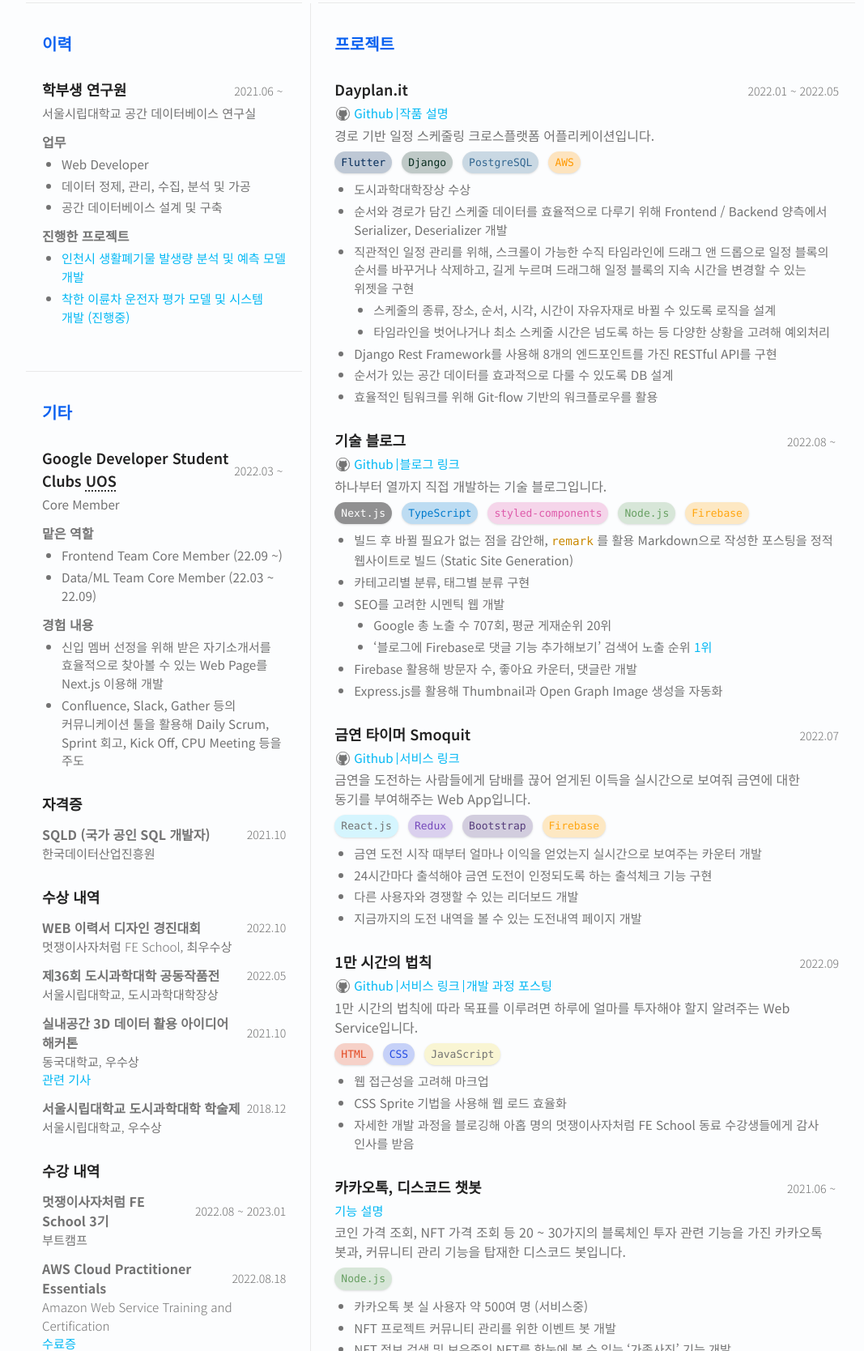
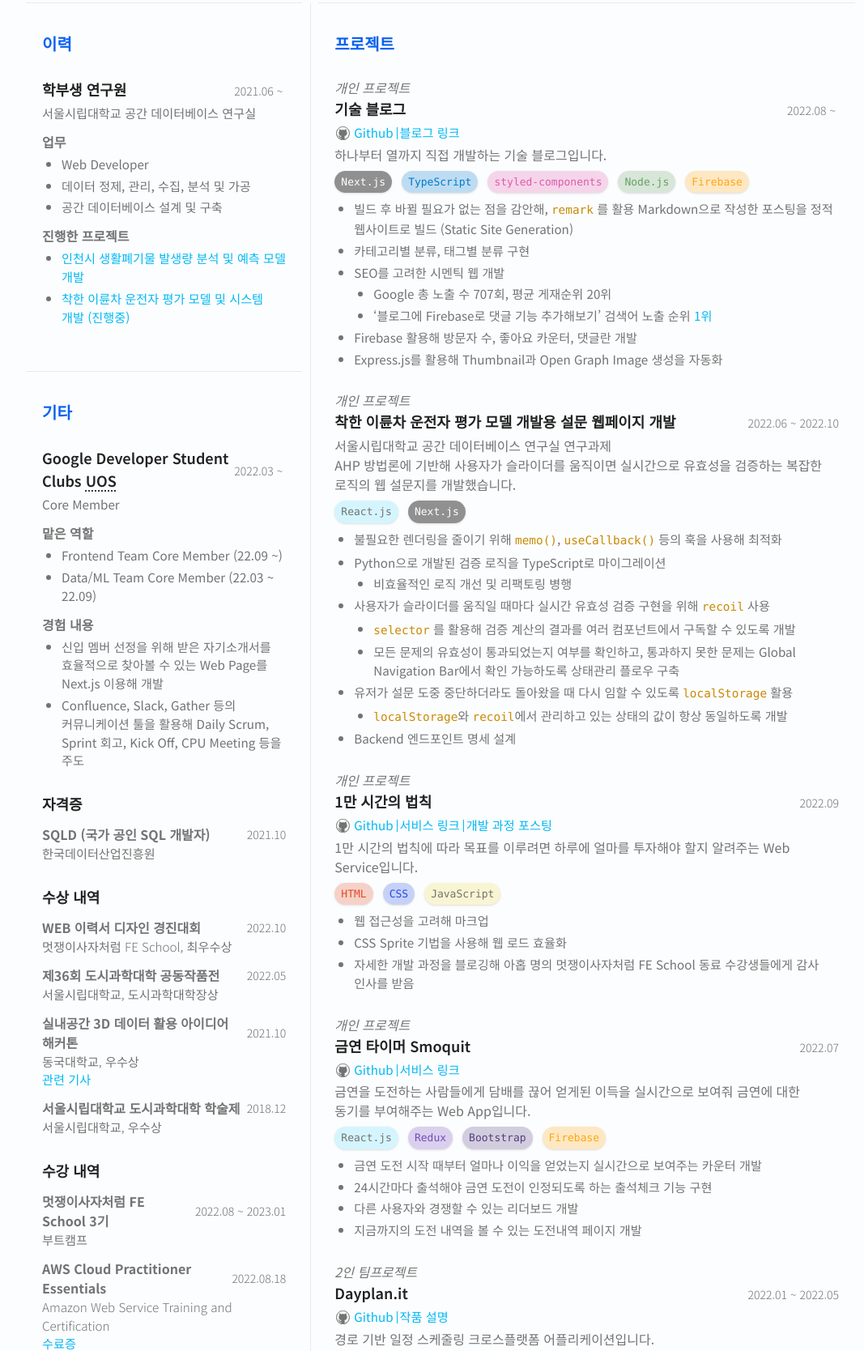
Before and after one commit to custardcream98/resume, a website: page index.html in a window 1280 px wide. Shown: the part 922-2590 px from the top of the page at 81% size, without its empty margins (96-1163 px from the left). Drawn offline with Linux system fonts and the light colour scheme.

Commit message:
Chore: 프로젝트 순서 시간순으로 변경

```diff
--- a/index.html
+++ b/index.html
@@ -211,70 +211,7 @@
           <h2 class="title-pri">프로젝트</h2>
           <ul>
             <li class="my-7">
-              <div class="title-with-time-wrapper">
-                <strong class="title-sec mb-1">Dayplan.it</strong>
-                <span class="time">
-                  <time class="time-ongoing" datetime="2022-01">2022.01</time
-                  ><time datetime="2022-05">2022.05</time></span
-                >
-              </div>
-              <p class="mb-1 text-[0.95rem]">
-                <a
-                  class="link link-github link-separator"
-                  href="https://github.com/Dayplan-it/Dayplan.it"
-                  target="_blank"
-                  >Github</a
-                ><a
-                  class="link"
-                  href="https://uos-urbanscience.org/archives/uos_portfolio/%eb%8f%99%ec%84%a0%ec%9d%84-%ea%b3%a0%eb%a0%a4%ed%95%9c-all-in-one-%ec%9d%bc%ec%a0%95-%ec%8a%a4%ec%bc%80%ec%a4%84%eb%a7%81-%ec%84%9c%eb%b9%84%ec%8a%a4"
-                  target="_blank"
-                  >작품 설명</a
-                >
-              </p>
-              <p>경로 기반 일정 스케줄링 크로스플랫폼 어플리케이션입니다.</p>
-              <strong class="sr-only">사용한 스택</strong>
-              <ul class="stack-badge-list-wrapper my-2">
-                <li class="stack-badge stack-flutter">Flutter</li>
-                <li class="stack-badge stack-django">Django</li>
-                <li class="stack-badge stack-postgres">PostgreSQL</li>
-                <li class="stack-badge stack-aws">AWS</li>
-              </ul>
-              <strong class="sr-only">성과</strong>
-              <ul class="description-list">
-                <li>도시과학대학장상 수상</li>
-                <li>
-                  순서와 경로가 담긴 스케줄 데이터를 효율적으로 다루기 위해
-                  Frontend / Backend 양측에서 Serializer, Deserializer 개발
-                </li>
-                <li>
-                  직관적인 일정 관리를 위해, 스크롤이 가능한 수직 타임라인에
-                  드래그 앤 드롭으로 일정 블록의 순서를 바꾸거나 삭제하고, 길게
-                  누르며 드래그해 일정 블록의 지속 시간을 변경할 수 있는 위젯을
-                  구현
-                  <ul>
-                    <li>
-                      스케줄의 종류, 장소, 순서, 시각, 시간이 자유자재로 바뀔 수
-                      있도록 로직을 설계
-                    </li>
-                    <li>
-                      타임라인을 벗어나거나 최소 스케줄 시간은 넘도록 하는 등
-                      다양한 상황을 고려해 예외처리
-                    </li>
-                  </ul>
-                </li>
-                <li>
-                  Django Rest Framework를 사용해 8개의 엔드포인트를 가진 RESTful
-                  API를 구현
-                </li>
-                <li>
-                  순서가 있는 공간 데이터를 효과적으로 다룰 수 있도록 DB 설계
-                </li>
-                <li>
-                  효율적인 팀워크를 위해 Git-flow 기반의 워크플로우를 활용
-                </li>
-              </ul>
-            </li>
-            <li class="my-7">
+              <em>개인 프로젝트</em>
               <div class="title-with-time-wrapper">
                 <strong class="title-sec mb-1">기술 블로그</strong>
                 <time class="time time-ongoing" datetime="2022-08"
@@ -335,7 +272,117 @@
                 </li>
               </ul>
             </li>
+            <li id="good-rider" class="my-7">
+              <em>개인 프로젝트</em>
+              <div class="title-with-time-wrapper">
+                <strong class="title-sec mb-1"
+                  >착한 이륜차 운전자 평가 모델 개발용 설문 웹페이지
+                  개발</strong
+                >
+                <span class="time">
+                  <time class="time-ongoing" datetime="2022-01">2022.06</time
+                  ><time datetime="2022-05">2022.10</time></span
+                >
+              </div>
+              <p>서울시립대학교 공간 데이터베이스 연구실 연구과제</p>
+              <p>
+                AHP 방법론에 기반해 사용자가 슬라이더를 움직이면 실시간으로
+                유효성을 검증하는 복잡한 로직의 웹 설문지를 개발했습니다.
+              </p>
+              <strong class="sr-only">사용한 스택</strong>
+              <ul class="stack-badge-list-wrapper my-2">
+                <li class="stack-badge stack-react">React.js</li>
+                <li class="stack-badge stack-next">Next.js</li>
+              </ul>
+              <strong class="sr-only">성과</strong>
+              <ul class="description-list">
+                <li>
+                  불필요한 렌더링을 줄이기 위해
+                  <code class="code-box">memo()</code>,
+                  <code class="code-box">useCallback()</code> 등의 훅을 사용해
+                  최적화
+                </li>
+                <li>
+                  Python으로 개발된 검증 로직을 TypeScript로 마이그레이션
+                  <ul>
+                    <li>비효율적인 로직 개선 및 리팩토링 병행</li>
+                  </ul>
+                </li>
+                <li>
+                  사용자가 슬라이더를 움직일 때마다 실시간 유효성 검증 구현을
+                  위해 <code class="code-box">recoil</code> 사용
+                  <ul>
+                    <li>
+                      <code class="code-box">selector</code> 를 활용해 검증
+                      계산의 결과를 여러 컴포넌트에서 구독할 수 있도록 개발
+                    </li>
+                    <li>
+                      모든 문제의 유효성이 통과되었는지 여부를 확인하고,
+                      통과하지 못한 문제는 Global Navigation Bar에서 확인
+                      가능하도록 상태관리 플로우 구축
+                    </li>
+                  </ul>
+                </li>
+                <li>
+                  유저가 설문 도중 중단하더라도 돌아왔을 때 다시 임할 수 있도록
+                  <code class="code-box">localStorage</code> 활용
+                  <ul>
+                    <li>
+                      <code class="code-box">localStorage</code>와
+                      <code class="code-box">recoil</code>에서 관리하고 있는
+                      상태의 값이 항상 동일하도록 개발
+                    </li>
+                  </ul>
+                </li>
+                <li>Backend 엔드포인트 명세 설계</li>
+              </ul>
+            </li>
             <li class="my-7">
+              <em>개인 프로젝트</em>
+              <div class="title-with-time-wrapper">
+                <strong class="title-sec mb-1">1만 시간의 법칙</strong>
+                <time class="time" datetime="2022-09">2022.09</time>
+              </div>
+              <p class="mb-1 text-[0.95rem]">
+                <a
+                  class="link link-github link-separator"
+                  href="https://github.com/custardcream98/the-10000-hours-rule"
+                  target="_blank"
+                  >Github</a
+                ><a
+                  class="link link-separator"
+                  href="https://custardcream98.github.io/the-10000-hours-rule/"
+                  target="_blank"
+                  >서비스 링크</a
+                ><a
+                  class="link"
+                  href="https://custardcream.vercel.app/posts/1%EB%A7%8C%20%EC%8B%9C%EA%B0%84%EC%9D%98%20%EB%B2%95%EC%B9%99%20%EB%B0%98%EC%9D%91%ED%98%95%20%EC%9B%B9%20%EA%B0%9C%EB%B0%9C%20%EB%B0%8F%20%ED%94%BC%EB%93%9C%EB%B0%B1"
+                  target="_blank"
+                  >개발 과정 포스팅</a
+                >
+              </p>
+              <p>
+                1만 시간의 법칙에 따라 목표를 이루려면 하루에 얼마를 투자해야
+                할지 알려주는 Web Service입니다.
+              </p>
+              <strong class="sr-only">사용한 스택</strong>
+              <ul class="stack-badge-list-wrapper my-2">
+                <li class="stack-badge stack-html">HTML</li>
+                <li class="stack-badge stack-css">CSS</li>
+                <li class="stack-badge stack-js">JavaScript</li>
+              </ul>
+              <strong class="sr-only">성과</strong>
+              <ul class="description-list">
+                <li>웹 접근성을 고려해 마크업</li>
+                <li>CSS Sprite 기법을 사용해 웹 로드 효율화</li>
+                <li>
+                  자세한 개발 과정을 블로깅해 아홉 명의 멋쟁이사자처럼 FE School
+                  동료 수강생들에게 감사 인사를 받음
+                </li>
+              </ul>
+            </li>
+            <li class="my-7">
+              <em>개인 프로젝트</em>
               <div class="title-with-time-wrapper">
                 <strong class="title-sec mb-1">금연 타이머 Smoquit</strong>
                 <time class="time" datetime="2022-07">2022.07</time>
@@ -379,49 +426,73 @@
               </ul>
             </li>
             <li class="my-7">
+              <em>2인 팀프로젝트</em>
               <div class="title-with-time-wrapper">
-                <strong class="title-sec mb-1">1만 시간의 법칙</strong>
-                <time class="time" datetime="2022-09">2022.09</time>
+                <strong class="title-sec mb-1">Dayplan.it</strong>
+                <span class="time">
+                  <time class="time-ongoing" datetime="2022-01">2022.01</time
+                  ><time datetime="2022-05">2022.05</time></span
+                >
               </div>
               <p class="mb-1 text-[0.95rem]">
                 <a
                   class="link link-github link-separator"
-                  href="https://github.com/custardcream98/the-10000-hours-rule"
+                  href="https://github.com/Dayplan-it/Dayplan.it"
                   target="_blank"
                   >Github</a
                 ><a
-                  class="link link-separator"
-                  href="https://custardcream98.github.io/the-10000-hours-rule/"
+                  class="link"
+                  href="https://uos-urbanscience.org/archives/uos_portfolio/%eb%8f%99%ec%84%a0%ec%9d%84-%ea%b3%a0%eb%a0%a4%ed%95%9c-all-in-one-%ec%9d%bc%ec%a0%95-%ec%8a%a4%ec%bc%80%ec%a4%84%eb%a7%81-%ec%84%9c%eb%b9%84%ec%8a%a4"
                   target="_blank"
-                  >서비스 링크</a
-                ><a
-                  class="link"
-                  href="https://custardcream.vercel.app/posts/1%EB%A7%8C%20%EC%8B%9C%EA%B0%84%EC%9D%98%20%EB%B2%95%EC%B9%99%20%EB%B0%98%EC%9D%91%ED%98%95%20%EC%9B%B9%20%EA%B0%9C%EB%B0%9C%20%EB%B0%8F%20%ED%94%BC%EB%93%9C%EB%B0%B1"
-                  target="_blank"
-                  >개발 과정 포스팅</a
+                  >작품 설명</a
                 >
               </p>
-              <p>
-                1만 시간의 법칙에 따라 목표를 이루려면 하루에 얼마를 투자해야
-                할지 알려주는 Web Service입니다.
-              </p>
+              <p>경로 기반 일정 스케줄링 크로스플랫폼 어플리케이션입니다.</p>
               <strong class="sr-only">사용한 스택</strong>
               <ul class="stack-badge-list-wrapper my-2">
-                <li class="stack-badge stack-html">HTML</li>
-                <li class="stack-badge stack-css">CSS</li>
-                <li class="stack-badge stack-js">JavaScript</li>
+                <li class="stack-badge stack-flutter">Flutter</li>
+                <li class="stack-badge stack-django">Django</li>
+                <li class="stack-badge stack-postgres">PostgreSQL</li>
+                <li class="stack-badge stack-aws">AWS</li>
               </ul>
               <strong class="sr-only">성과</strong>
               <ul class="description-list">
-                <li>웹 접근성을 고려해 마크업</li>
-                <li>CSS Sprite 기법을 사용해 웹 로드 효율화</li>
+                <li>도시과학대학장상 수상</li>
+                <li>풀스택 개발</li>
                 <li>
-                  자세한 개발 과정을 블로깅해 아홉 명의 멋쟁이사자처럼 FE School
-                  동료 수강생들에게 감사 인사를 받음
+                  순서와 경로가 담긴 스케줄 데이터를 효율적으로 다루기 위해
+                  Frontend / Backend 양측에서 Serializer, Deserializer 개발
+                </li>
+                <li>
+                  직관적인 일정 관리를 위해, 스크롤이 가능한 수직 타임라인에
+                  드래그 앤 드롭으로 일정 블록의 순서를 바꾸거나 삭제하고, 길게
+                  누르며 드래그해 일정 블록의 지속 시간을 변경할 수 있는 위젯을
+                  구현
+                  <ul>
+                    <li>
+                      스케줄의 종류, 장소, 순서, 시각, 시간이 자유자재로 바뀔 수
+                      있도록 로직을 설계
+                    </li>
+                    <li>
+                      타임라인을 벗어나거나 최소 스케줄 시간은 넘도록 하는 등
+                      다양한 상황을 고려해 예외처리
+                    </li>
+                  </ul>
+                </li>
+                <li>
+                  Django Rest Framework를 사용해 8개의 엔드포인트를 가진 RESTful
+                  API를 구현
+                </li>
+                <li>
+                  순서가 있는 공간 데이터를 효과적으로 다룰 수 있도록 DB 설계
+                </li>
+                <li>
+                  효율적인 팀워크를 위해 Git-flow 기반의 워크플로우를 활용
                 </li>
               </ul>
             </li>
             <li class="my-7">
+              <em>개인 프로젝트</em>
               <div class="title-with-time-wrapper">
                 <strong class="title-sec mb-1">카카오톡, 디스코드 챗봇</strong>
                 <time class="time time-ongoing" datetime="2021-06"
@@ -461,6 +532,7 @@
               </ul>
             </li>
             <li id="inchon" class="my-7">
+              <em>4인 팀프로젝트</em>
               <div class="title-with-time-wrapper">
                 <strong class="title-sec mb-1"
                   >인천시 생활폐기물 발생량 분석 및 예측 모델 개발</strong
@@ -487,36 +559,6 @@
                 <li>
                   GIS, Python 등을 이용해 데이터를 시각화하고 데이터의 특성을
                   파악
-                </li>
-              </ul>
-            </li>
-            <li id="good-rider" class="my-7">
-              <div class="title-with-time-wrapper">
-                <strong class="title-sec mb-1"
-                  >착한 이륜차 운전자 평가 모델 개발용 설문 웹페이지
-                  개발</strong
-                >
-                <time class="time time-ongoing" datetime="2022-06"
-                  >2022.06</time
-                >
-              </div>
-              <p>서울시립대학교 공간 데이터베이스 연구실 연구과제</p>
-              <strong class="sr-only">사용한 스택</strong>
-              <ul class="stack-badge-list-wrapper my-2">
-                <li class="stack-badge stack-react">React.js</li>
-                <li class="stack-badge stack-next">Next.js</li>
-              </ul>
-              <strong class="sr-only">성과</strong>
-              <ul class="description-list">
-                <li>설문지 웹페이지 개발 리드</li>
-                <li>
-                  이륜차 운전자 평가 기준을 선정하기 위한 AHP 분석 설문지 중,
-                  응답자가 연속적인 값 중 하나를 선택해야 하는 부분을 위한 Slide
-                  컴포넌트 개발
-                </li>
-                <li>
-                  네다섯 가지의 영상을 동시에 보고 각각의 영상에 대해 점수를
-                  매길 수 있도록 하는 컴포넌트 개발
                 </li>
               </ul>
             </li>
```
Also changed, not shown: css/tailwind.css.
